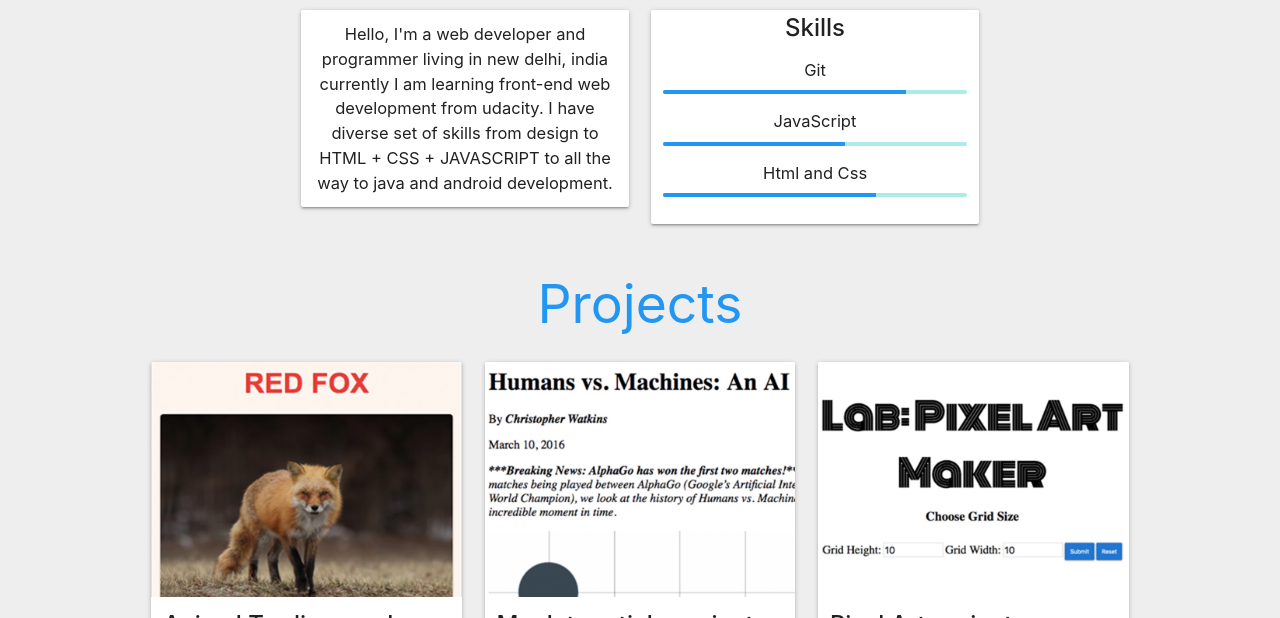
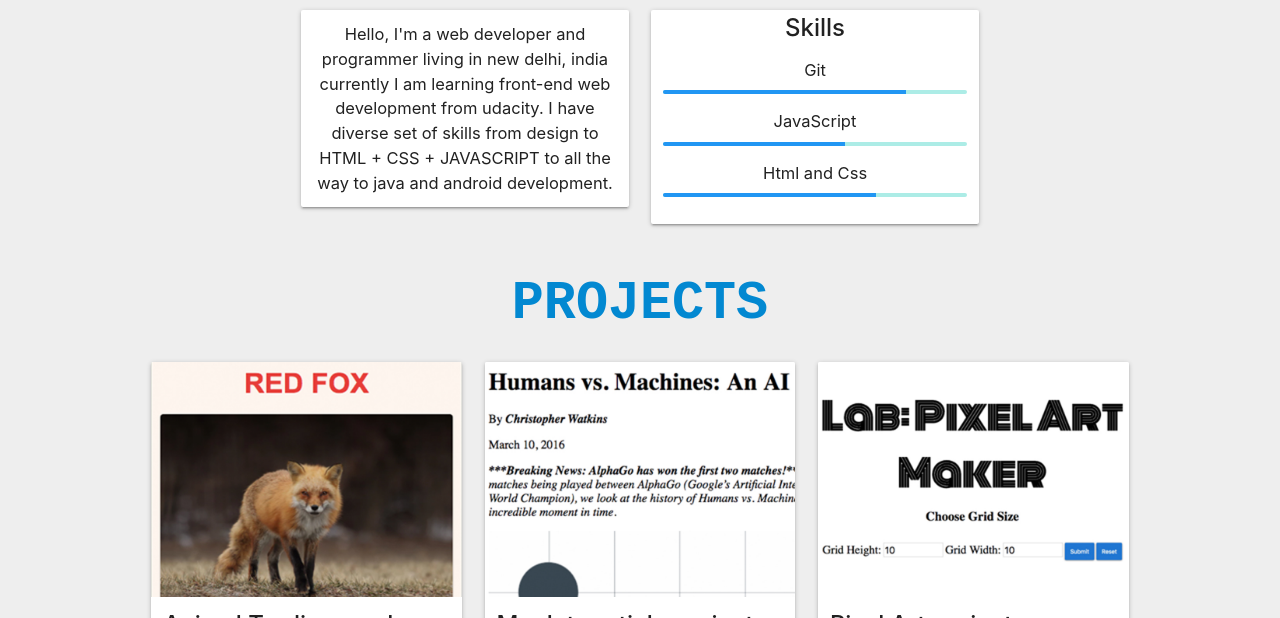
Before and after one commit to bhaskarSingh/portfolio, a plain HTML site: page index.html in a window 1280 px wide. Shown: the part 673-1291 px from the top of the page. Drawn offline with nearby package versions, Linux system fonts and the light colour scheme.

Commit message:
Change blue text style

```diff
--- a/css/style.css
+++ b/css/style.css
@@ -110,6 +110,13 @@ a .material-icons {
     font-size: 1.2em;
 }
 
+.blue-text {
+    color: #0288D1!important;
+    font-weight: 600;
+    font-family: monospace;
+    text-transform: uppercase;
+}
+
 
 @media only screen and (min-width: 601px) and (max-width: 679px) {
     .first-card {
```
